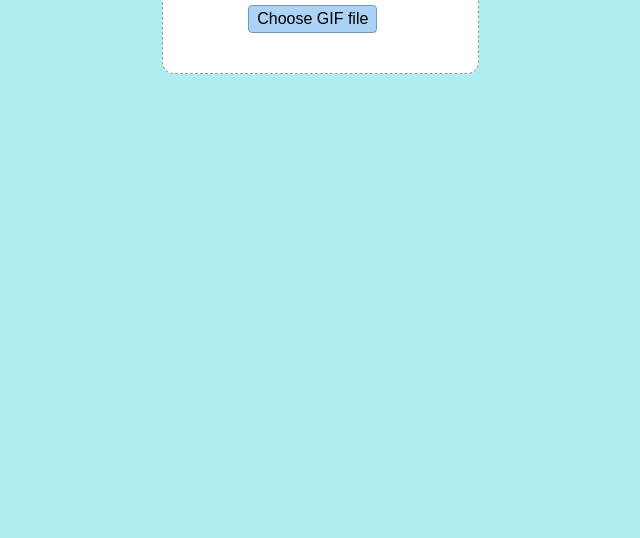
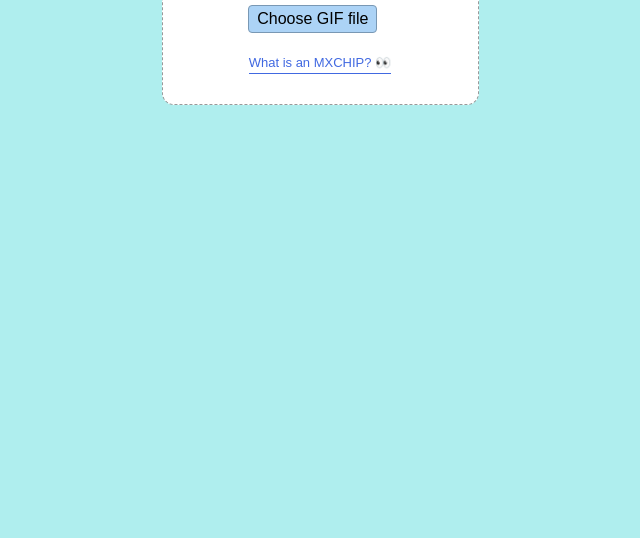
Before and after one commit to noopkat/mxchip-gifs, a website built with webpack: page public/index.html in a window 1280 px wide. Shown: the part 262-800 px from the top of the page, without its empty margins (320-960 px from the left). Built offline with nearby package versions, Linux system fonts and the light colour scheme; files whose address does not match are found by name.

Commit message:
add link to mxchip website

```diff
--- a/public/css/main.css
+++ b/public/css/main.css
@@ -22,6 +22,26 @@ h1 {
   font-family: 'Fredoka One', cursive;
   margin-top: 0;
   color: #333;
+}
+
+a {
+  display: inline-block;
+  font-size: 13px;
+  text-decoration: none;
+  color: royalblue;
+  padding-bottom: 3px;
+  margin-bottom: 10px;
+  border-bottom: 1px solid royalblue;
+}
+
+a:visited {
+  color: mediumpurple;
+  border-bottom: 1px solid mediumpurple;
+}
+
+a:hover {
+  color: fuchsia;
+  border-bottom: 1px solid fuchsia;
 }
 
 canvas, .jsgif, #gifBox, {
@@ -101,9 +121,6 @@ input[type='file']:focus {
 }
 
 #filename {
-  /*min-width: 175px;
-  max-width: 175px;
-  max-height: 20px;*/
   font-size: 16px;
   overflow: hidden;
   position: relative;
@@ -118,6 +135,7 @@ input[type='submit'] {
   border: 1px solid #80c495;
   border-radius: 4px;
   padding: 4px 8px 4px 8px;
+  margin-bottom: 10px;
   font-size: 16px;
   cursor: pointer;
   display: none;
--- a/public/index.html
+++ b/public/index.html
@@ -30,8 +30,9 @@
           <input type="submit" value="Send GIF!"/>
           <p id="sendStatus"></p>
         </form>
-      </main>
-    </div>
+        <a href="https://microsoft.github.io/azure-iot-developer-kit/">What is an MXCHIP? 👀</a>
+      </div>
+    </main>
   <script src="js/vendor/libgif.js"></script>
   <script src="js/dist/chipgif.bundle.js"></script>
   </body>
```
